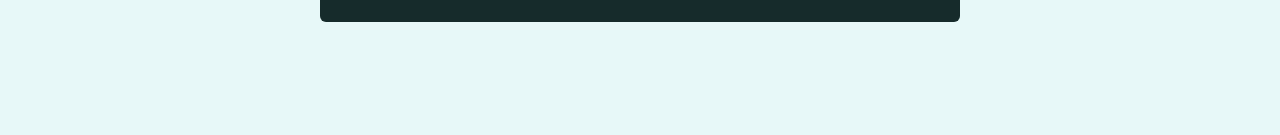
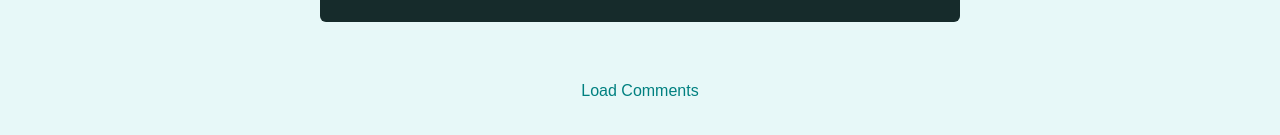
Before and after one commit to HennadiiZ/react-spa-router-20-2, a React (Create React App) app: page /quotes/q1 in a window 1280 px wide. Shown: the part 355-490 px from the top of the page. Built offline with nearby package versions, Linux system fonts and the light colour scheme.

Commit message:
Load Comments link

```diff
--- a/src/pages/QuoteDetail.js
+++ b/src/pages/QuoteDetail.js
@@ -1,4 +1,4 @@
-import { useParams, Route } from 'react-router-dom';
+import { useParams, Route, Link } from 'react-router-dom';
 import Comments from '../components/comments/Comments';
 import { Fragment } from 'react';
 import HighlightedQuote from '../components/quotes/HighlightedQuote';
@@ -25,6 +25,12 @@
         text={quote.text}
         author={quote.author}
       />
+      <Route path={`/quotes/${params.quoteId}`} exact>
+        <div className='centered'>
+          <Link to={`/quotes/${params.quoteId}/comments`} className='btn--flat'>Load Comments</Link>
+        </div>
+      </Route>
+
       <Route path={`/quotes/${params.quoteId}/comments`}>
         <Comments />
       </Route>
```
Also changed, not shown: 1 other file (tests, documents, lock files or other folders).
